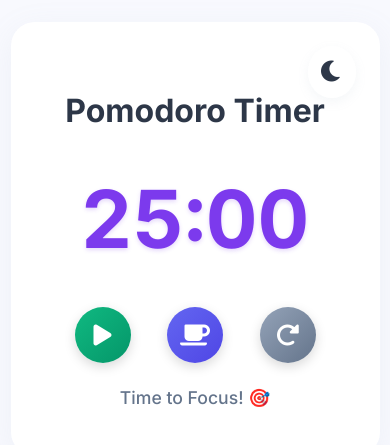
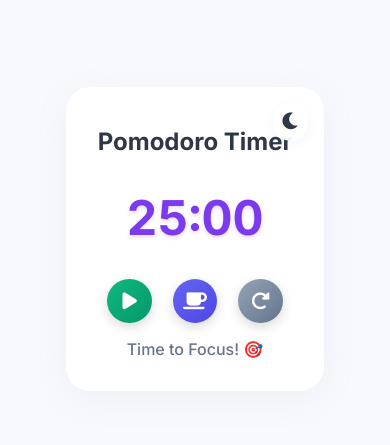
Before and after one commit to coffeecoder1411/BYOA-Pomodoro, a plain HTML site: page index.html in a window 390 px wide. Shown: the part 183-628 px from the top of the page. Drawn offline with Linux system fonts and the light colour scheme.

Commit message:
added mobile responsiveness

```diff
--- a/index.html
+++ b/index.html
@@ -7,6 +7,8 @@
     <link rel="stylesheet" href="styles.css">
     <link rel="stylesheet" href="https://cdnjs.cloudflare.com/ajax/libs/font-awesome/6.0.0/css/all.min.css">
     <link href="https://fonts.googleapis.com/css2?family=Inter:wght@400;500;600;700&display=swap" rel="stylesheet">
+    <meta name="theme-color" content="#f8f9fe" media="(prefers-color-scheme: light)">
+    <meta name="theme-color" content="#0f172a" media="(prefers-color-scheme: dark)">
 </head>
 <body>
     <div class="container">
--- a/styles.css
+++ b/styles.css
@@ -51,17 +51,19 @@ body {
 .container {
     text-align: center;
     background-color: var(--container-bg);
-    padding: 3rem;
+    padding: 2rem;
     border-radius: 24px;
     box-shadow: 0 8px 32px var(--shadow-color);
     backdrop-filter: blur(10px);
     transition: background-color 0.3s ease, box-shadow 0.3s ease;
+    margin: 1rem;
+    max-width: 90vw;
 }
 
 .timer {
-    font-size: 5rem;
+    font-size: clamp(3rem, 10vw, 5rem);
     font-weight: 700;
-    margin: 2.5rem 0;
+    margin: 2rem 0;
     color: var(--timer-color);
     text-shadow: 0 2px 4px rgba(124, 58, 237, 0.2);
     font-variant-numeric: tabular-nums;
@@ -69,11 +71,11 @@ body {
 }
 
 .controls button {
-    font-size: 1.5rem;
-    width: 3.5rem;
-    height: 3.5rem;
+    font-size: clamp(1.2rem, 4vw, 1.5rem);
+    width: clamp(2.8rem, 8vw, 3.5rem);
+    height: clamp(2.8rem, 8vw, 3.5rem);
     padding: 0;
-    margin: 0 1rem;
+    margin: 0 0.5rem;
     cursor: pointer;
     color: white;
     border: none;
@@ -149,3 +151,35 @@ body {
     transform: rotate(15deg) translateY(-2px);
     box-shadow: 0 6px 16px var(--shadow-color);
 }
+
+@media (max-width: 480px) {
+    h1 {
+        font-size: 1.5rem;
+        margin: 0.5rem 0;
+    }
+
+    .theme-toggle {
+        top: 1rem;
+        right: 1rem;
+    }
+
+    #theme-toggle-btn {
+        font-size: 1.2rem;
+        padding: 0.5rem;
+    }
+
+    .mode {
+        margin-top: 1rem;
+        font-size: 1rem;
+    }
+}
+
+@media (max-width: 360px) {
+    .controls button {
+        margin: 0 0.25rem;
+    }
+
+    .container {
+        padding: 1.5rem;
+    }
+}
```
